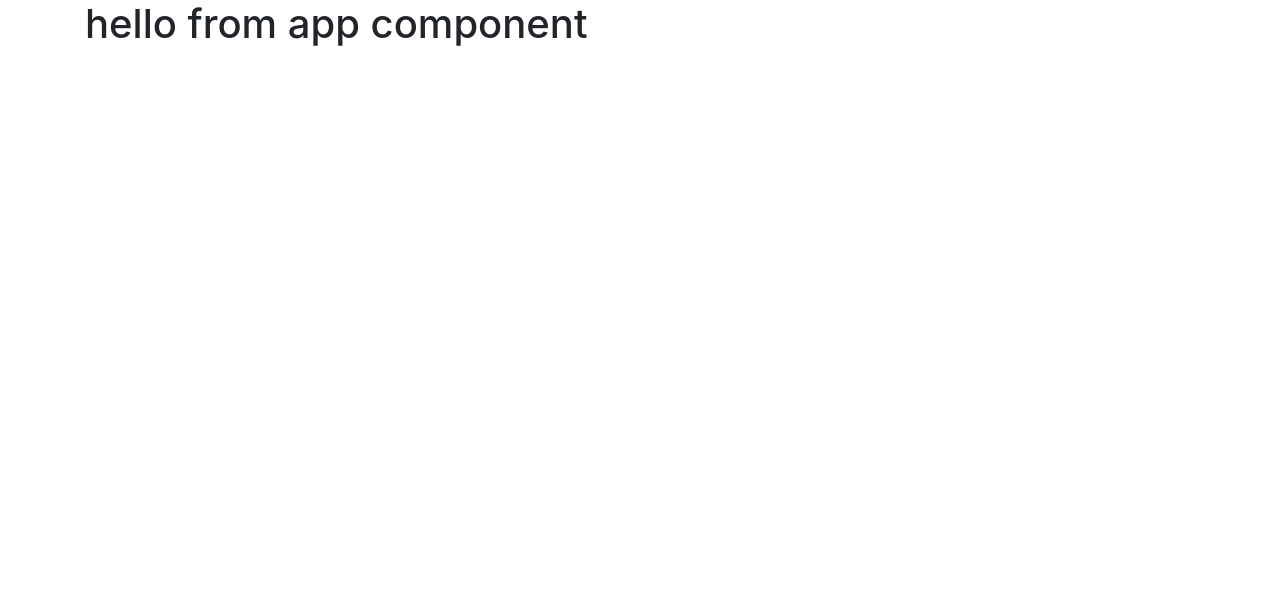
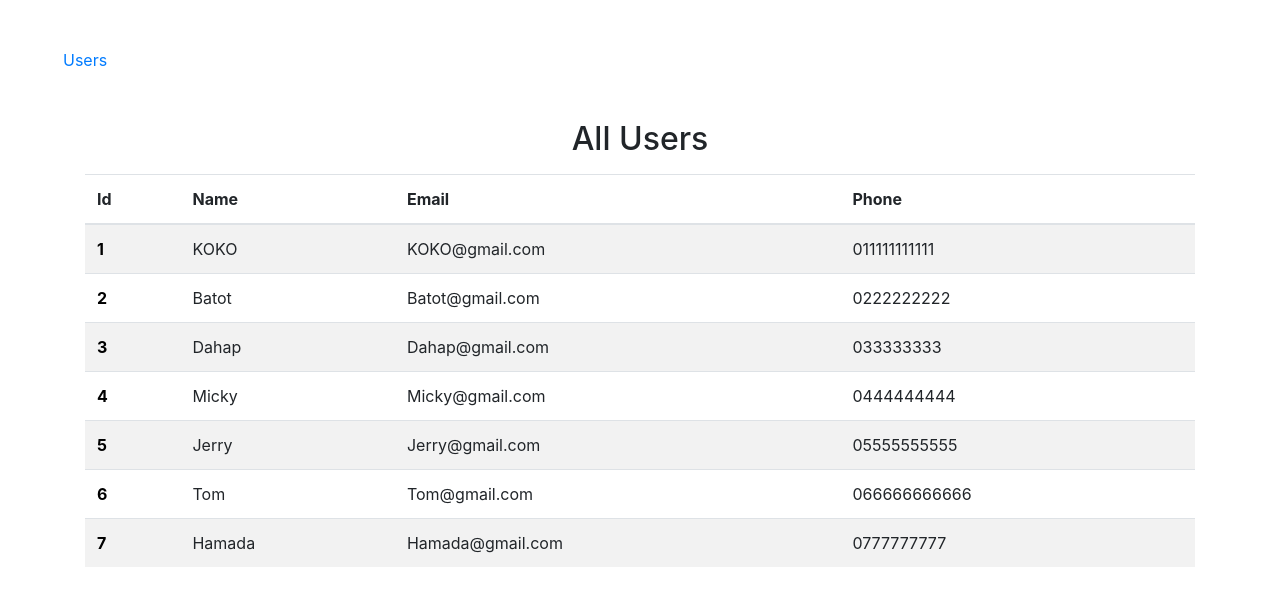
Before and after one commit to mohamedmagdycivily/Angular-Crud-Operations, an Angular app: page /users in a window 1280 px wide. Before the commit this address led to /. Shown: the top 606 px of the page. Built offline with nearby package versions, Linux system fonts and the light colour scheme; data requests are answered from the project's data file.

Commit message:
creating components and rendering the users table

```diff
--- /dev/null
+++ b/src/app/Components/user-details/user-details.component.html
@@ -0,0 +1 @@
+<p>user-details works!</p>
--- /dev/null
+++ b/src/app/Components/user-details/user-details.component.ts
@@ -0,0 +1,16 @@
+import { Component, OnInit } from '@angular/core';
+
+@Component({
+  selector: 'app-user-details',
+  templateUrl: './user-details.component.html',
+  styles: [
+  ]
+})
+export class UserDetailsComponent implements OnInit {
+
+  constructor() { }
+
+  ngOnInit(): void {
+  }
+
+}
--- /dev/null
+++ b/src/app/Components/user-item/user-item.component.html
@@ -0,0 +1 @@
+<p>user-item works!</p>
--- /dev/null
+++ b/src/app/Components/user-item/user-item.component.ts
@@ -0,0 +1,16 @@
+import { Component, OnInit } from '@angular/core';
+
+@Component({
+  selector: 'app-user-item',
+  templateUrl: './user-item.component.html',
+  styles: [
+  ]
+})
+export class UserItemComponent implements OnInit {
+
+  constructor() { }
+
+  ngOnInit(): void {
+  }
+
+}
--- /dev/null
+++ b/src/app/Components/users/users.component.html
@@ -0,0 +1,23 @@
+<div class="container">
+  <h2 class="text-center my-3">All Users</h2>
+  <table class="table table-striped">
+    <thead>
+      <tr>
+        <th scope="col">Id</th>
+        <th scope="col">Name</th>
+        <th scope="col">Email</th>
+        <th scope="col">Phone</th>
+      </tr>
+    </thead>
+    <tbody>
+      <tr *ngFor="let user of users">
+        <th scope="row">
+          <a routerLink="{{ user.id }}" style="color: black">{{ user.id }}</a>
+        </th>
+        <td>{{ user.name }}</td>
+        <td>{{ user.email }}</td>
+        <td>{{ user.phone }}</td>
+      </tr>
+    </tbody>
+  </table>
+</div>
--- /dev/null
+++ b/src/app/Components/users/users.component.ts
@@ -0,0 +1,23 @@
+import { Component, OnInit } from '@angular/core';
+import { UsersService } from 'src/app/Services/users.service';
+
+@Component({
+  selector: 'app-users',
+  templateUrl: './users.component.html',
+  styles: [],
+})
+export class UsersComponent implements OnInit {
+  constructor(private myService: UsersService) {}
+  ngOnInit(): void {
+    this.myService.getAllUsers().subscribe(
+      (res) => {
+        console.log(res);
+        this.users = res;
+      },
+      (err) => {
+        console.log(err);
+      }
+    );
+  }
+  users;
+}
--- /dev/null
+++ b/src/app/Services/users.service.ts
@@ -0,0 +1,26 @@
+import { Injectable } from '@angular/core';
+import { HttpClient } from '@angular/common/http';
+@Injectable({
+  providedIn: 'root',
+})
+export class UsersService {
+  constructor(private myClient: HttpClient) {}
+
+  baseUrl = 'http://localhost:3000/users';
+
+  getAllUsers() {
+    return this.myClient.get(this.baseUrl);
+  }
+
+  getUserById(id) {
+    return this.myClient.get(this.baseUrl + '/' + id);
+  }
+
+  AddNewUser(user) {
+    return this.myClient.post(this.baseUrl, user);
+  }
+
+  DeleteById(id) {
+    return this.myClient.delete(this.baseUrl + '/' + id);
+  }
+}
--- a/src/app/app-routing.module.ts
+++ b/src/app/app-routing.module.ts
@@ -1,10 +1,17 @@
+import { componentFactoryName } from '@angular/compiler';
 import { NgModule } from '@angular/core';
 import { RouterModule, Routes } from '@angular/router';
+import { UserDetailsComponent } from './Components/user-details/user-details.component';
+import { UsersComponent } from './Components/users/users.component';
 
-const routes: Routes = [];
+const routes: Routes = [
+  { path: '', redirectTo: 'users', pathMatch: 'full' },
+  { path: 'users', component: UsersComponent },
+  { path: 'users/:id', component: UserDetailsComponent },
+];
 
 @NgModule({
   imports: [RouterModule.forRoot(routes)],
-  exports: [RouterModule]
+  exports: [RouterModule],
 })
-export class AppRoutingModule { }
+export class AppRoutingModule {}
--- a/src/app/app.component.html
+++ b/src/app/app.component.html
@@ -1,3 +1,4 @@
-<div class="container">
-  <h1>hello from app component</h1>
+<div class="container m-5">
+  <a routerLink="users" routerLinkActive="active">Users</a>
 </div>
+<router-outlet></router-outlet>
```
Also changed, not shown: src/app/app.module.ts (+8 -10 lines).
